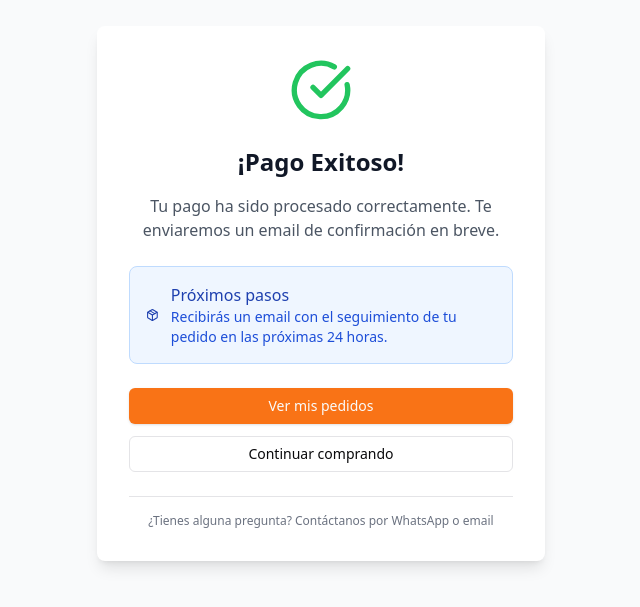
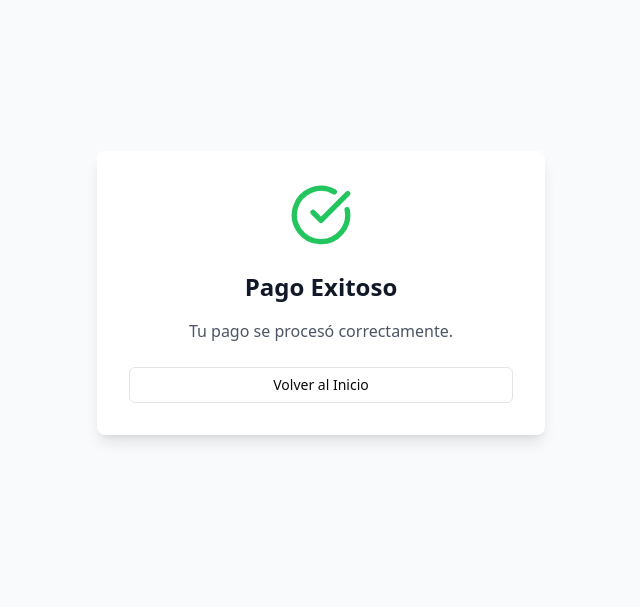
Before and after one commit to Marcos48149/Showsport, a Next.js app: page /checkout/success in a window 1280 px wide. Shown: the part 107-714 px from the top of the page, without its empty margins (319-959 px from the left). Built offline with nearby package versions, Linux system fonts and the light colour scheme.

Commit message:
nuevo ajuste en payment success

```diff
--- a/src/app/checkout/success/page.tsx
+++ b/src/app/checkout/success/page.tsx
@@ -1,117 +1,13 @@
-"use client";
+import { Suspense } from "react";
+import PaymentSuccessPage from "@/components/PaymentSuccessPage";
 
-import { useEffect, useState } from "react";
-import { useRouter, useSearchParams } from "next/navigation";
-import { Button } from "@/components/ui/button";
-import { CheckCircle, Package, Truck, CreditCard } from "lucide-react";
-import Link from "next/link";
+export const dynamic = "force-dynamic";
+export const fetchCache = "force-no-store";
 
-export default function PaymentSuccessPage() {
-  const router = useRouter();
-  const searchParams = useSearchParams();
-  const [orderDetails, setOrderDetails] = useState({
-    orderNumber: '',
-    paymentId: '',
-    status: '',
-    amount: ''
-  });
-
-  useEffect(() => {
-    // Extract payment details from URL parameters
-    const orderId = searchParams?.get('order_id') || '';
-    const paymentId = searchParams?.get('payment_id') || '';
-    const status = searchParams?.get('status') || 'approved';
-    const amount = searchParams?.get('amount') || '';
-
-    setOrderDetails({
-      orderNumber: orderId,
-      paymentId: paymentId,
-      status: status,
-      amount: amount
-    });
-
-    // Simulate order processing
-    setTimeout(() => {
-      // Here you would typically update the order status in your database
-      console.log('Payment confirmed:', { orderId, paymentId, status });
-    }, 1000);
-  }, [searchParams]);
-
+export default function SuccessPage() {
   return (
-    <div className="min-h-screen bg-gray-50 flex items-center justify-center p-4">
-      <div className="bg-white rounded-lg shadow-lg max-w-md w-full p-8 text-center">
-        <CheckCircle className="h-16 w-16 text-green-500 mx-auto mb-6" />
-
-        <h1 className="text-2xl font-bold text-gray-900 mb-4">
-          ¡Pago Exitoso!
-        </h1>
-
-        <p className="text-gray-600 mb-6">
-          Tu pago ha sido procesado correctamente. Te enviaremos un email de confirmación en breve.
-        </p>
-
-        {orderDetails.orderNumber && (
-          <div className="bg-gray-50 rounded-lg p-4 mb-6">
-            <div className="space-y-2">
-              <div className="flex justify-between text-sm">
-                <span className="text-gray-600">Número de orden:</span>
-                <span className="font-semibold">{orderDetails.orderNumber}</span>
-              </div>
-
-              {orderDetails.paymentId && (
-                <div className="flex justify-between text-sm">
-                  <span className="text-gray-600">ID de pago:</span>
-                  <span className="font-mono text-xs">{orderDetails.paymentId}</span>
-                </div>
-              )}
-
-              {orderDetails.amount && (
-                <div className="flex justify-between text-sm">
-                  <span className="text-gray-600">Monto:</span>
-                  <span className="font-semibold">${orderDetails.amount}</span>
-                </div>
-              )}
-
-              <div className="flex justify-between text-sm">
-                <span className="text-gray-600">Estado:</span>
-                <span className="text-green-600 font-semibold">Aprobado</span>
-              </div>
-            </div>
-          </div>
-        )}
-
-        <div className="bg-blue-50 border border-blue-200 rounded-lg p-4 mb-6">
-          <div className="flex items-center gap-3 text-blue-800">
-            <Package className="h-5 w-5" />
-            <div className="text-left">
-              <h3 className="font-medium">Próximos pasos</h3>
-              <p className="text-sm text-blue-700">
-                Recibirás un email con el seguimiento de tu pedido en las próximas 24 horas.
-              </p>
-            </div>
-          </div>
-        </div>
-
-        <div className="space-y-3">
-          <Link href="/cuenta" className="block">
-            <Button className="w-full bg-orange-500 hover:bg-orange-600">
-              Ver mis pedidos
-            </Button>
-          </Link>
-
-          <Link href="/" className="block">
-            <Button variant="outline" className="w-full">
-              Continuar comprando
-            </Button>
-          </Link>
-        </div>
-
-        <div className="mt-6 pt-4 border-t">
-          <p className="text-xs text-gray-500">
-            ¿Tienes alguna pregunta? Contáctanos por WhatsApp o email
-          </p>
-        </div>
-      </div>
-    </div>
+    <Suspense fallback={<div>Cargando...</div>}>
+      <PaymentSuccessPage />
+    </Suspense>
   );
 }
--- /dev/null
+++ b/src/components/PaymentSuccessPage.tsx
@@ -0,0 +1,38 @@
+"use client";
+
+import { useEffect, useState } from "react";
+import { useRouter, useSearchParams } from "next/navigation";
+import { Button } from "@/components/ui/button";
+import { CheckCircle, RefreshCw } from "lucide-react";
+import Link from "next/link";
+
+export default function PaymentSuccessPage() {
+  const router = useRouter();
+  const searchParams = useSearchParams();
+  const [orderNumber, setOrderNumber] = useState('');
+
+  useEffect(() => {
+    const orderId = searchParams?.get('order_id') || '';
+    setOrderNumber(orderId);
+  }, [searchParams]);
+
+  return (
+    <div className="min-h-screen bg-gray-50 flex items-center justify-center p-4">
+      <div className="bg-white rounded-lg shadow-lg max-w-md w-full p-8 text-center">
+        <CheckCircle className="h-16 w-16 text-green-500 mx-auto mb-6" />
+        <h1 className="text-2xl font-bold text-gray-900 mb-4">Pago Exitoso</h1>
+        <p className="text-gray-600 mb-6">Tu pago se procesó correctamente.</p>
+        {orderNumber && (
+          <p className="text-gray-800 font-semibold mb-6">
+            Número de orden: {orderNumber}
+          </p>
+        )}
+        <div className="space-y-3">
+          <Link href="/" className="block">
+            <Button variant="outline" className="w-full">Volver al Inicio</Button>
+          </Link>
+        </div>
+      </div>
+    </div>
+  );
+}
```
